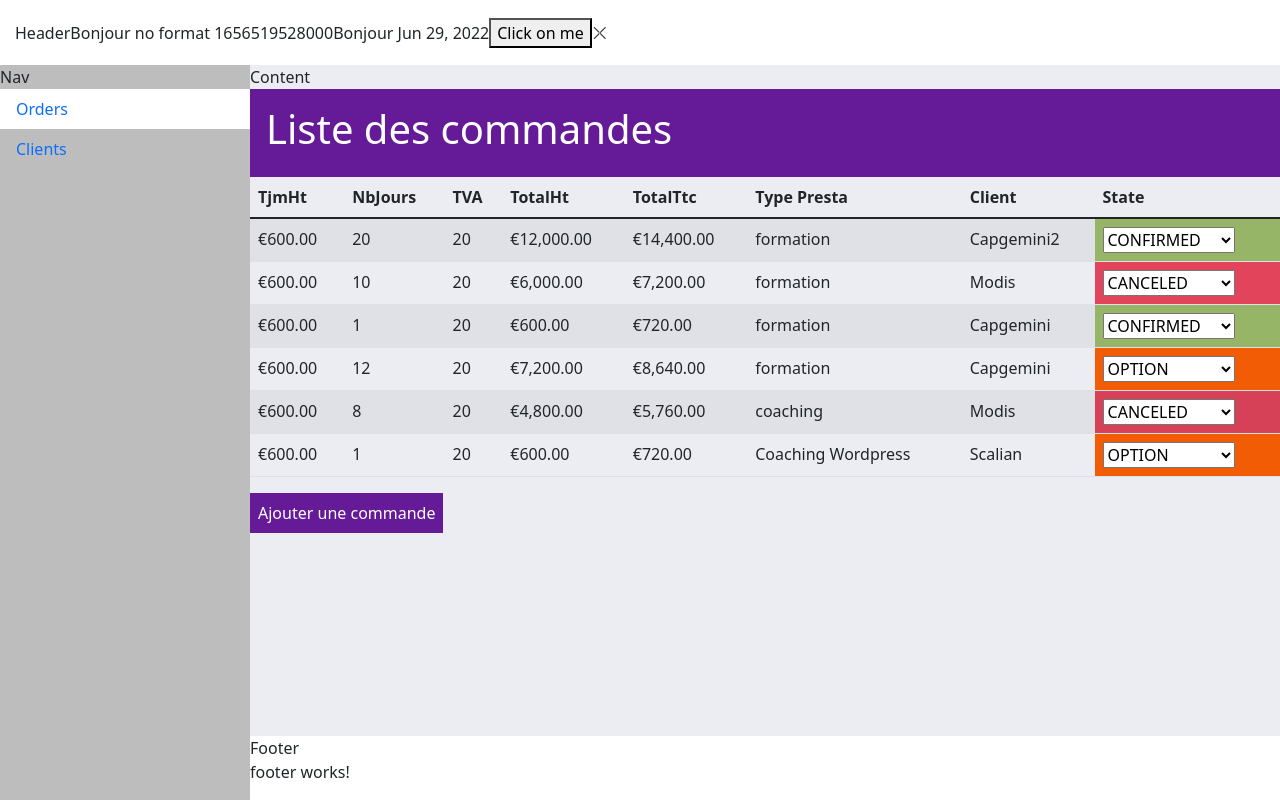
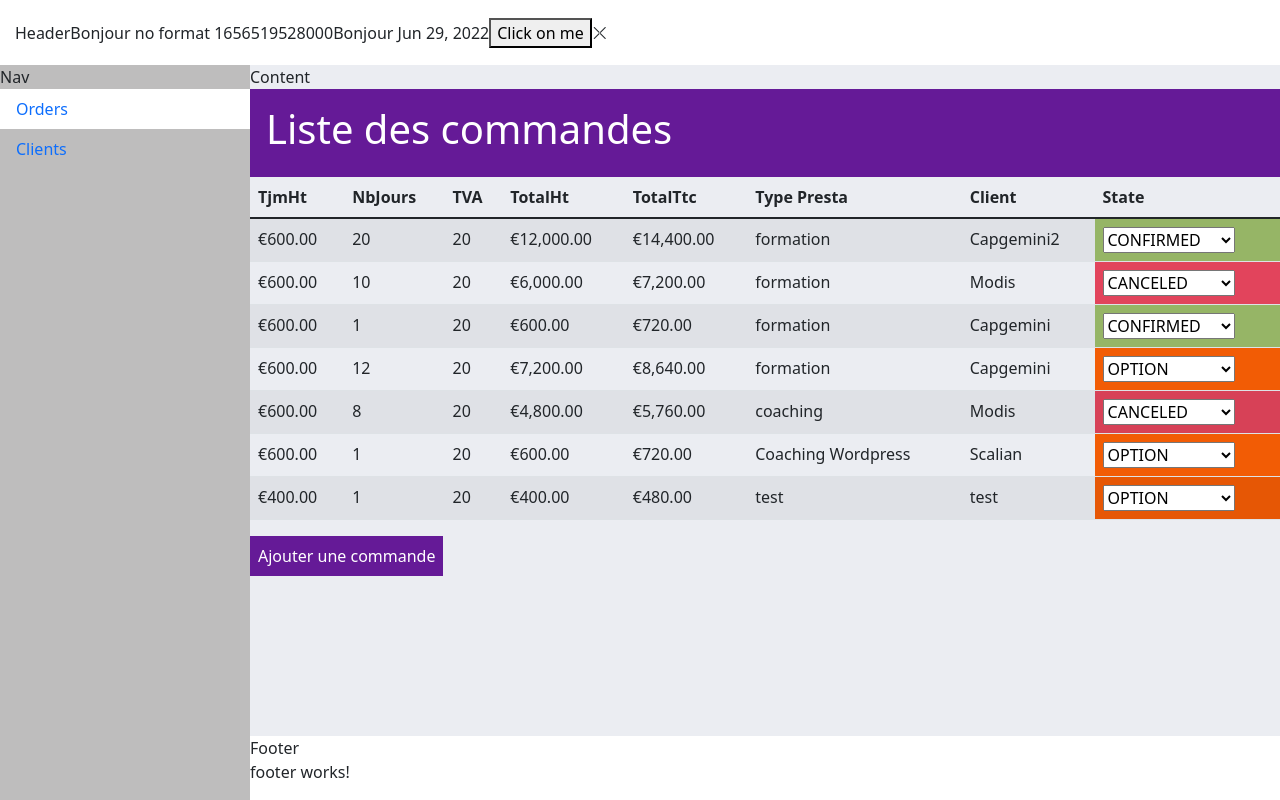
Before and after one commit to MadMax8930/angular-cda, an Angular app: page /orders in a window 1280 px wide. Built offline with nearby package versions, Linux system fonts and the light colour scheme; data requests are answered from the project's data file.

Commit message:
32 - eventEmitter + routernavigate()

```diff
--- a/mock_db/db.json
+++ b/mock_db/db.json
@@ -59,6 +59,16 @@
       "state": "OPTION",
       "comment": null,
       "id": 13
+    },
+    {
+      "typePresta": "test",
+      "client": "test",
+      "nbJours": 1,
+      "tjmHt": 400,
+      "tva": 20,
+      "state": "OPTION",
+      "comment": "test",
+      "id": 14
     }
   ],
   "clients": [
--- a/src/app/orders/components/form-order/form-order.component.html
+++ b/src/app/orders/components/form-order/form-order.component.html
@@ -1,6 +1,6 @@
 {{ formAddOrder.value | json }}
 
-<form [formGroup]="formAddOrder" *ngIf="formAddOrder">
+<form [formGroup]="formAddOrder" *ngIf="formAddOrder" (ngSubmit)="onSubmit()">
 
     <div class="form-group">
         <label for="typePresta">type</label>
--- a/src/app/orders/components/form-order/form-order.component.ts
+++ b/src/app/orders/components/form-order/form-order.component.ts
@@ -33,4 +33,8 @@ export class FormOrderComponent implements OnInit, OnChanges {
     })
   }
 
+  onSubmit(){
+    this.submitted.emit(this.formAddOrder.value);
+  }
+
 }
--- a/src/app/orders/pages/page-add-order/page-add-order.component.html
+++ b/src/app/orders/pages/page-add-order/page-add-order.component.html
@@ -1,3 +1,3 @@
 <app-template-container title="Ajouter une commande">
-    <app-form-order [init]="newOrder"></app-form-order>
+    <app-form-order [init]="newOrder" (submitted)="onSubmitAddOrder($event)"></app-form-order>
 </app-template-container>
--- a/src/app/orders/pages/page-add-order/page-add-order.component.ts
+++ b/src/app/orders/pages/page-add-order/page-add-order.component.ts
@@ -1,5 +1,7 @@
 import { Component, OnInit } from '@angular/core';
+import { Router } from '@angular/router';
 import { Order } from 'src/app/core/models/order';
+import { OrdersService } from '../../services/orders.service';
 
 @Component({
   selector: 'app-page-add-order',
@@ -9,9 +11,23 @@ import { Order } from 'src/app/core/models/order';
 export class PageAddOrderComponent implements OnInit {
   public newOrder = new Order();
 
-  constructor() { }
+  constructor(
+    private ordersService: OrdersService,
+    private router: Router
+  ) { }
 
   ngOnInit(): void {
   }
 
+  onSubmitAddOrder(submittedOrder: Order){
+    console.log("PARENT", submittedOrder);
+    this.ordersService.add(submittedOrder).subscribe(
+      () => {
+        this.router.navigateByUrl(`/orders`)
+        // ou
+        // this.router.navigate(['orders'])
+      }
+    )
+  }
+
 }
--- a/src/app/orders/services/orders.service.ts
+++ b/src/app/orders/services/orders.service.ts
@@ -87,4 +87,10 @@ export class OrdersService {
       map((object: any) => new Order({...object}))
     );
   }
+
+  public add(newOrder: Order): Observable<Order> {
+    return this.http.post<Order>(`${this.urlApi}/orders`, newOrder).pipe(
+      map((object: any) => new Order({...object}))
+    );
+  }
 }
```
